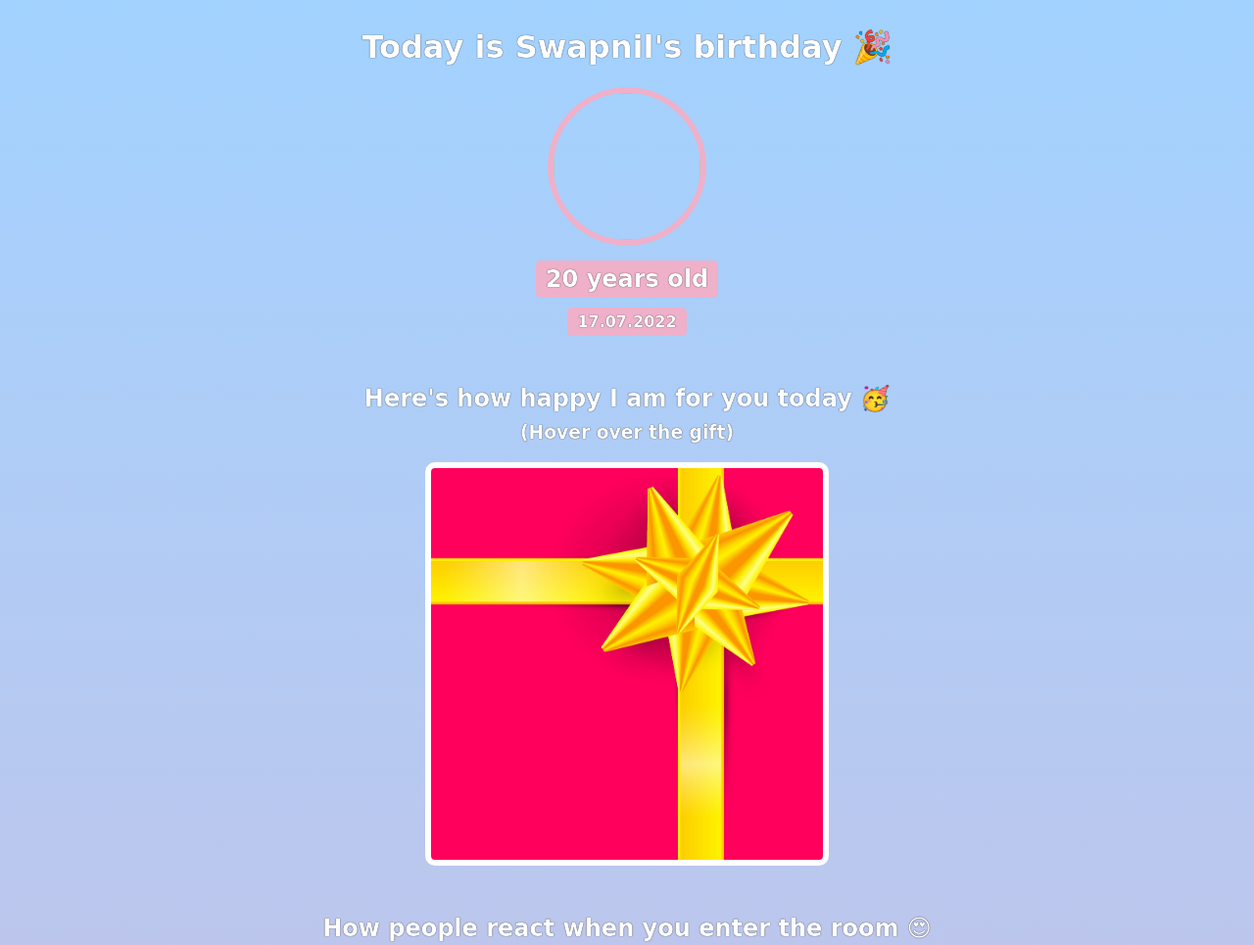
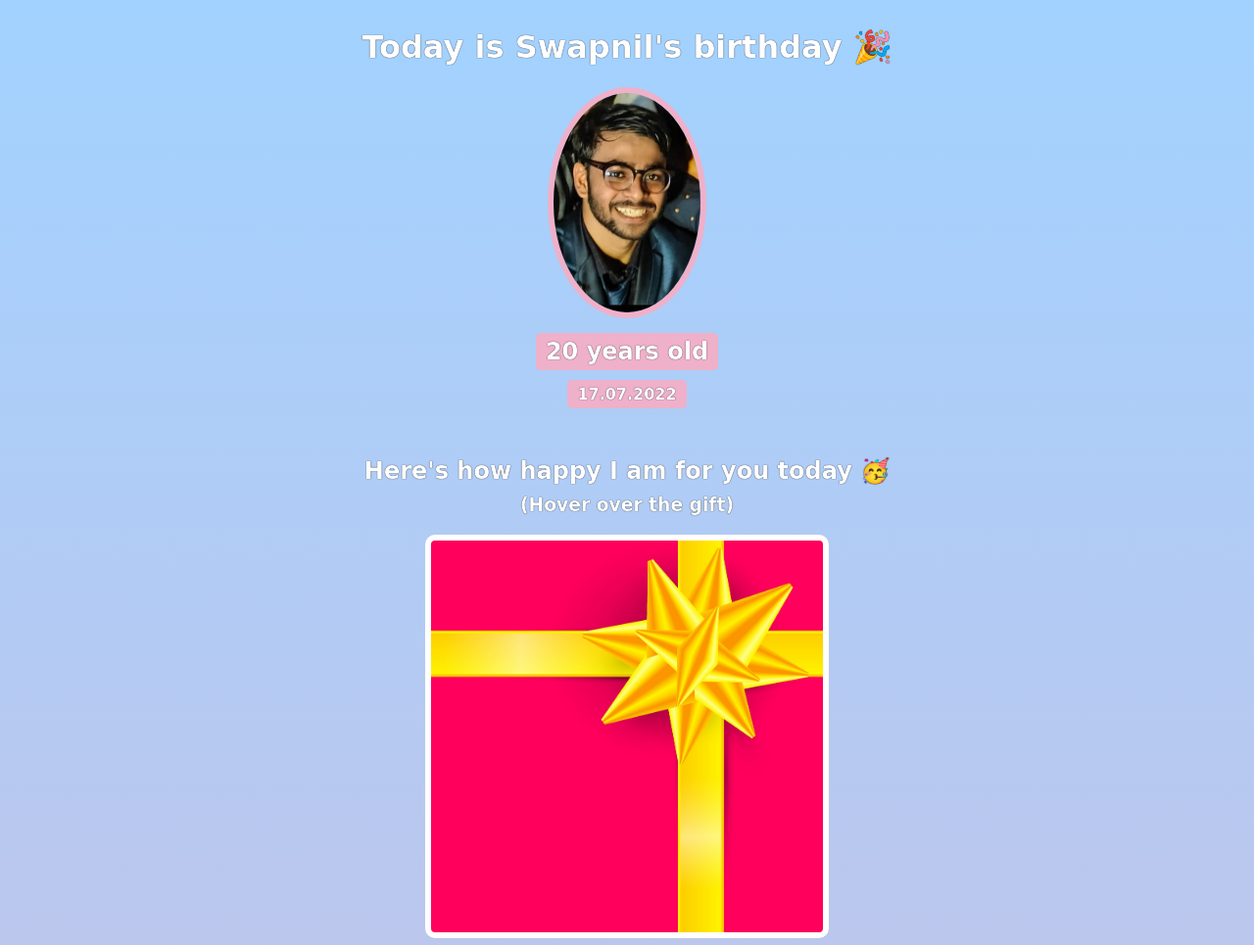
Before and after one commit to dodithakur/Birthday-Gift-Site, a website built with Vite: page index.html in a window 1280 px wide. Shown: the top 965 px of the page at 98% size. Built offline with nearby package versions, Linux system fonts and the light colour scheme; files whose address does not match are found by name; a web font is replaced by a local one.

Commit message:
Initial commit

```diff
--- a/index.html
+++ b/index.html
@@ -8,7 +8,7 @@
     <body>
         <div id="header">
             <h1>Today is Swapnil's birthday 🎉</h1>
-            <img id="bff-img" src="Personal.jpg">
+            <img id="bff-img" src="Personal.jpeg">
             <h2 id="bday-age">20 years old</h2>
             <h4 id="bday-date">17.07.2022</h4>
         </div>
```
